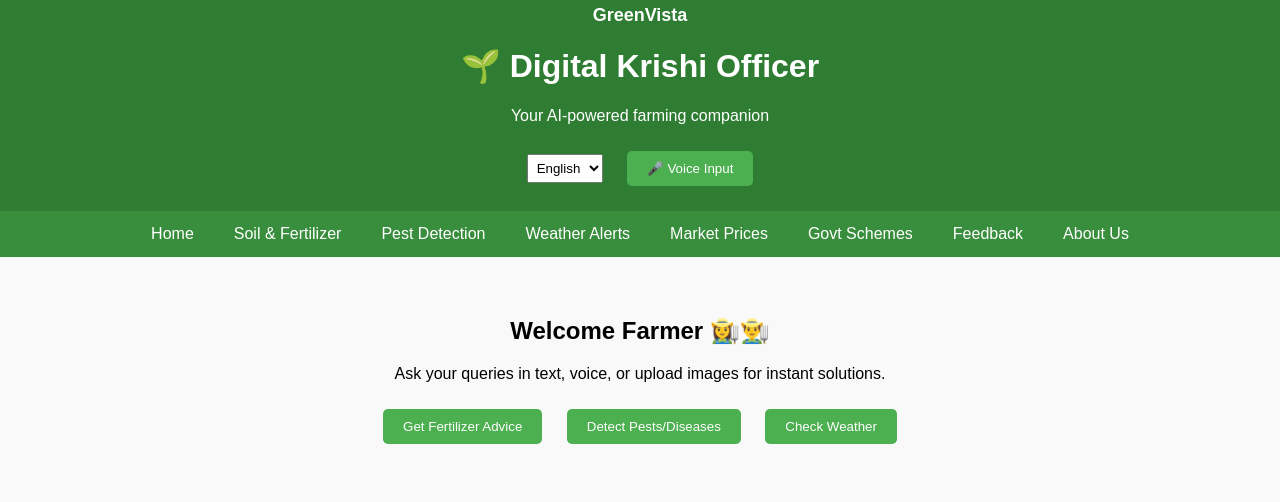
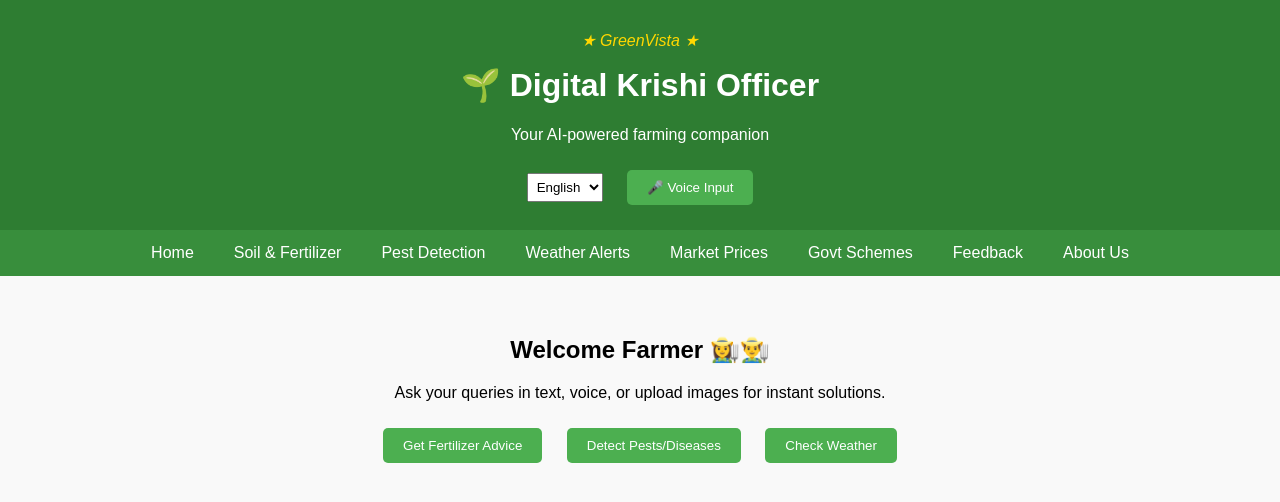
Before and after one commit to Mythri-Reddy15/Digital-krishi-officer, a plain HTML site: page index.html in a window 1280 px wide. Drawn offline with Linux system fonts and the light colour scheme.

Commit message:
Update index.html

```diff
--- a/index.html
+++ b/index.html
@@ -22,11 +22,10 @@
 <body>
 
   <header>
-    <p style="text-align:center; font-weight:bold; font-size:18px; color:#fff; margin-top:-10px;">
-        GreenVista
-    </p>
+    <p style="text-align:center; font-style:italic; font-size:16px; color:gold; margin-bottom:-5px;">
+    ★ GreenVista ★
+  </p>
         <h1 id="title">🌱 Digital Krishi Officer</h1>
-
     <p id="subtitle">Your AI-powered farming companion</p>
     <select id="language" onchange="changeLanguage()">
       <option value="en">English</option>
```
